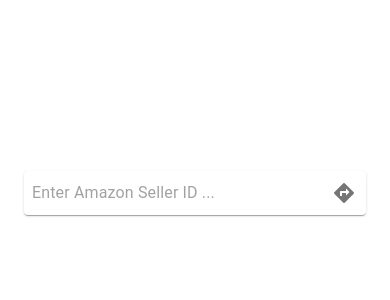
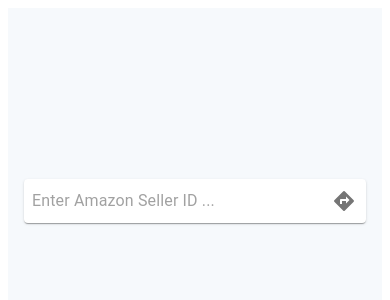
Before and after one commit to shubhamadep/tracksentimentsclient, a React (Create React App) app: page / in a window 390 px wide. Shown: the top 300 px of the page. Built offline with nearby package versions, Linux system fonts and the light colour scheme.

Commit message:
Added Mui Theming, setting light theme and making it available through all the routes through app.js, adjusted input bar for phone view

```diff
--- a/src/App.js
+++ b/src/App.js
@@ -1,12 +1,17 @@
 import React from 'react';
 import {BrowserRouter as Router, Route, Switch} from 'react-router-dom';
+import { ThemeProvider as MuiThemeProvider } from '@material-ui/core/styles'
+
+import lightTheme from './theme/muiTheme'
 import HomePage from './Components/HomePage'
 
 function App() {
   return (
-    <Router>
-      <Route exact path = '/' component={HomePage} />
-    </Router>
+    <MuiThemeProvider theme={lightTheme}>
+      <Router>
+        <Route exact path = '/' component={HomePage} />
+      </Router>
+    </MuiThemeProvider>
   );
 }
 
--- a/src/Components/HomePage.js
+++ b/src/Components/HomePage.js
@@ -6,8 +6,13 @@
 import CircularProgress from '@material-ui/core/CircularProgress';
 // import { LoginContext } from "./LoginContext";
 
-const useStyles = makeStyles(theme => ({
-    root: {
+const useStyles = makeStyles((theme) => ({
+    root:{
+        display: 'flex',
+        height: '100vh',
+        backgroundColor: theme.palette.primary.background
+    },
+    inputBar: {
         display: 'flex',
         alignItems: 'center',
         width: '100%',
@@ -80,11 +85,11 @@
         getSentimentScore()
     }
 
-    if(gettingData){
+    if(!gettingData){
         return(
+                <div  className={classes.root}>
                     <Container maxWidth="md">
-                <div align="center">
-                    <Paper className={classes.root} align="left">
+                        <Paper className={classes.inputBar} align="left">
                                 <InputBase
                                     placeholder="Enter Amazon Seller ID ... "
                                     className={classes.input}
@@ -98,14 +103,14 @@
                         <Grid container className={classes.AnalysisSection}>
 
                         </Grid>
+                    </Container>
                 </div>
-            </Container>
         )
     }else{
         return(
+            <div  className={classes.root}>
                     <Container maxWidth="md">
-                <div align="center">
-                    <Paper className={classes.root} align="left">
+                        <Paper className={classes.inputBar} align="left">
                             <InputBase
                                 placeholder="Enter Amazon Seller ID ... "
                                 className={classes.input}
@@ -121,8 +126,8 @@
                             <p></p>
                         </div>
                     </Grid>
+                </Container>
             </div>
-            </Container>
         )
     }
 }
--- /dev/null
+++ b/src/theme/muiTheme.js
@@ -0,0 +1,20 @@
+import { createMuiTheme } from '@material-ui/core/styles';
+import purple from '@material-ui/core/colors/purple';
+import green from '@material-ui/core/colors/green';
+
+const lightTheme = createMuiTheme({
+  palette: {
+    // type: 'dark',
+    primary: {
+      light: '#4fc2f7',
+      main: '#02203c',
+      hover:'#76afe4',
+      background: '#f6f9fc',
+      dark: '#000',
+      contrastText: '#000'
+    },
+  },
+
+});
+
+export default lightTheme;
```
Lines whose indentation alone changed are shown as unchanged.
